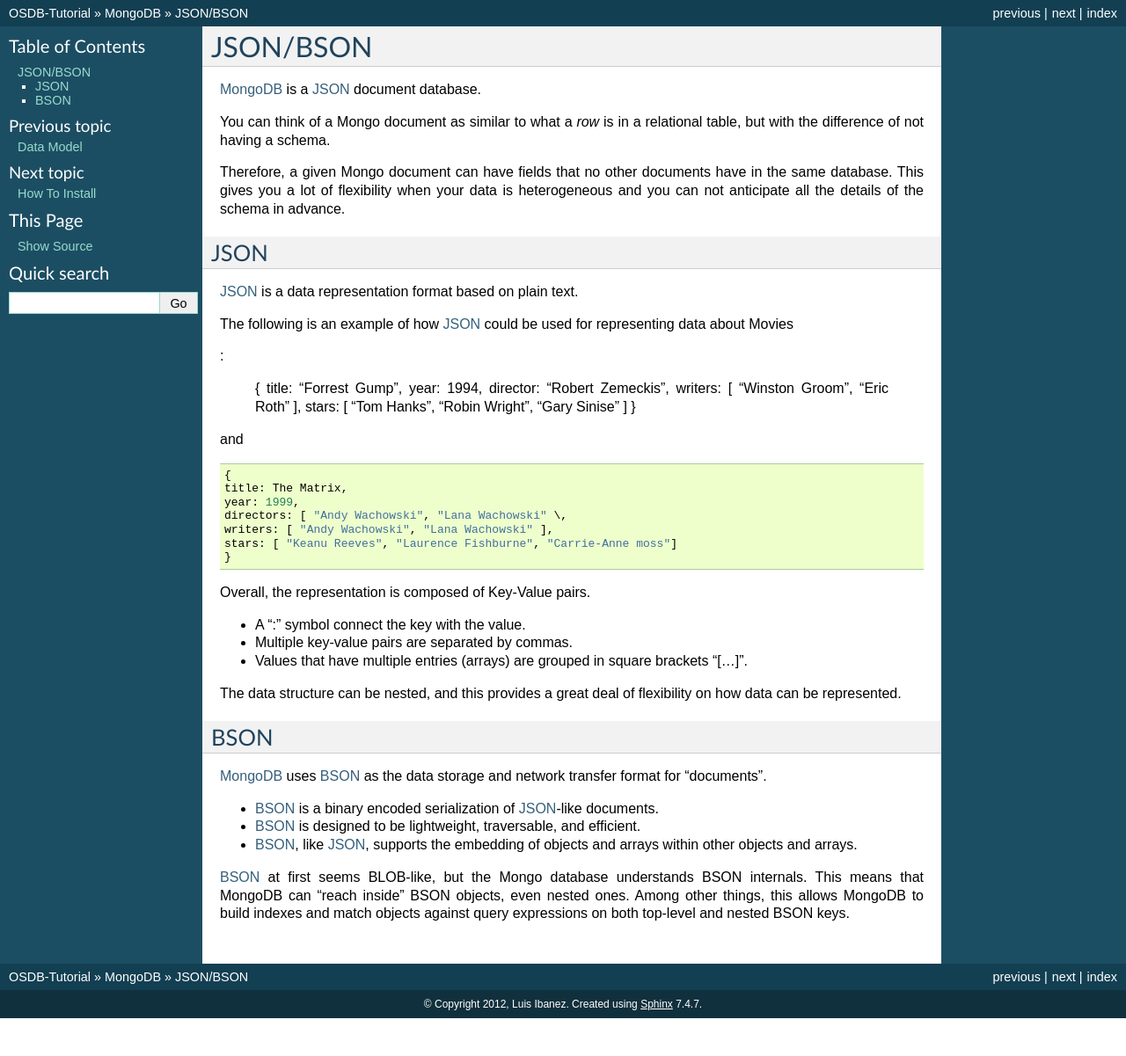
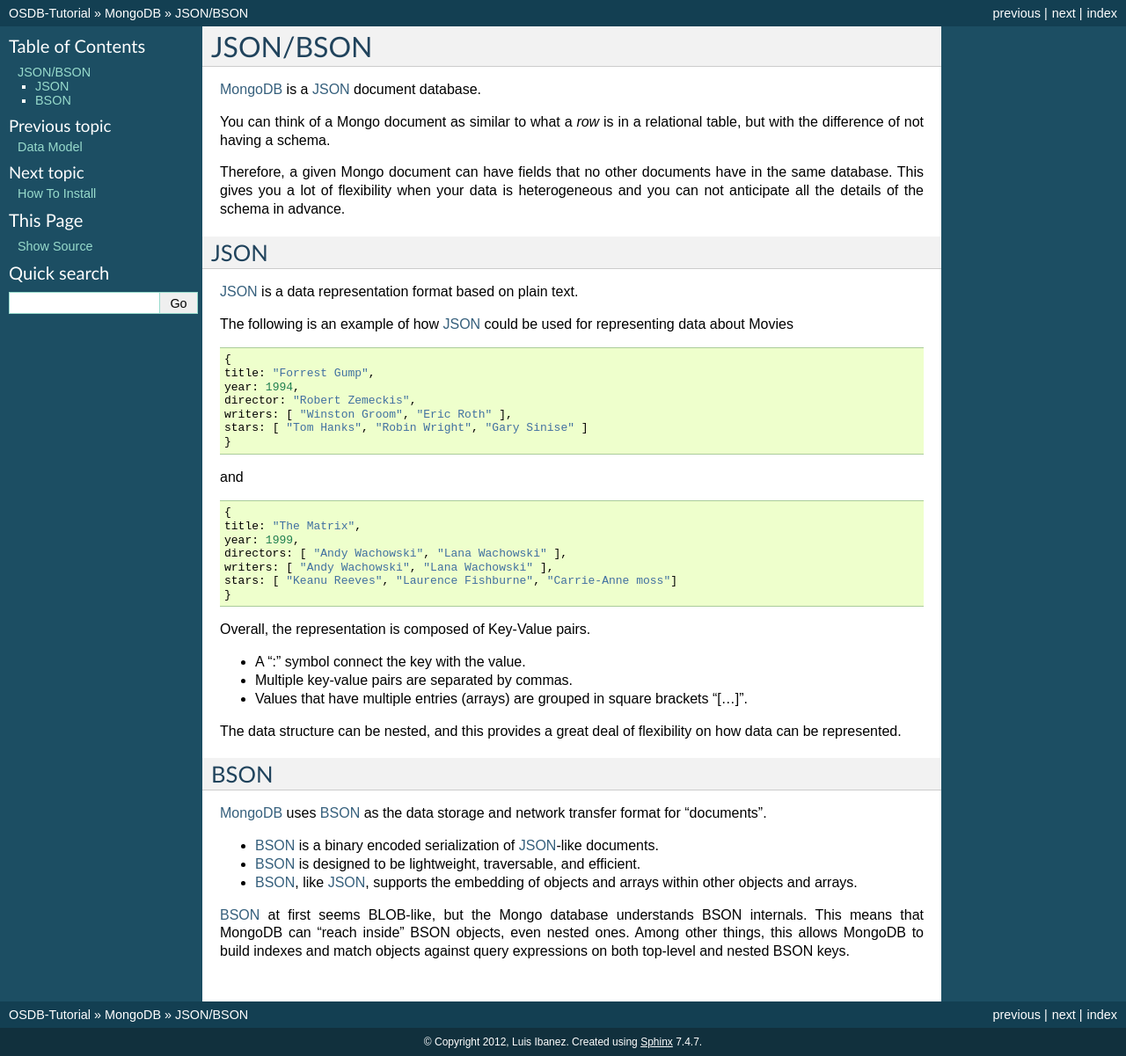
Before and after one commit to luisibanez/open-source-databases-tutorial, a Sphinx documentation site: the page built from source/MongoDB/JSON.rst, in a window 1280 px wide. Shown: the whole page at 88% size. Built offline with Sphinx 7.4.7, drawn with Linux system fonts in a browser that asks for light colours; before the commit the page ends 1158 px from its top, so only the background shows below that.

```diff
--- a/source/MongoDB/JSON.rst
+++ b/source/MongoDB/JSON.rst
@@ -19,7 +19,7 @@ JSON
 The following is an example of how `JSON`_ could be used for representing data
 about Movies
 
-:
+::
 
   {
   title: "Forrest Gump",
@@ -34,9 +34,9 @@ and
 ::
 
   {
-  title: The Matrix,
+  title: "The Matrix",
   year: 1999,
-  directors: [ "Andy Wachowski", "Lana Wachowski" \,
+  directors: [ "Andy Wachowski", "Lana Wachowski" ],
   writers: [ "Andy Wachowski", "Lana Wachowski" ],
   stars: [ "Keanu Reeves", "Laurence Fishburne", "Carrie-Anne moss"]
   }
@@ -68,5 +68,3 @@ BSON
 .. _BSON: http://bsonspec.org/
 .. _BSON Specification: http://www.mongodb.org/display/DOCS/BSON
 .. _MongoDB: http://www.mongodb.org/
-
-::
```
